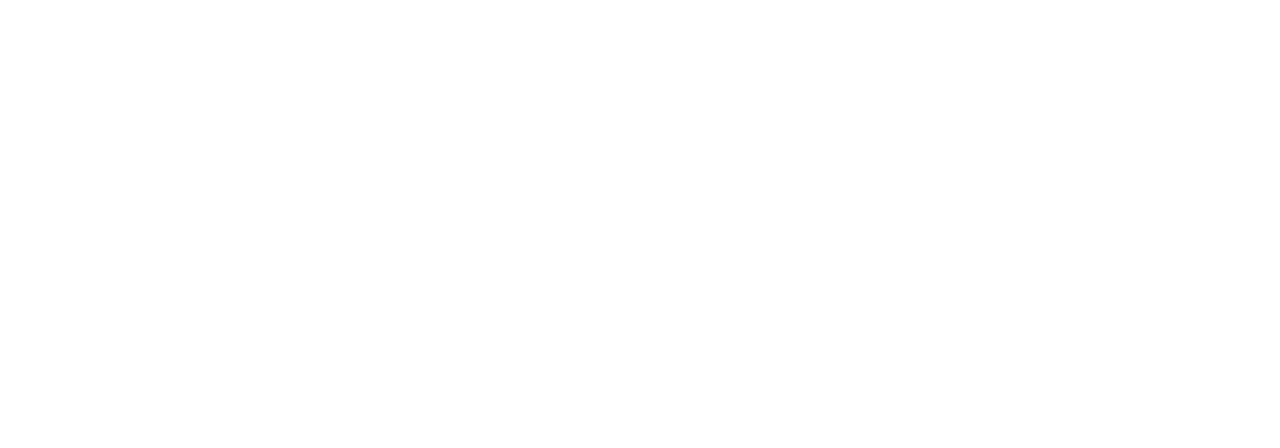
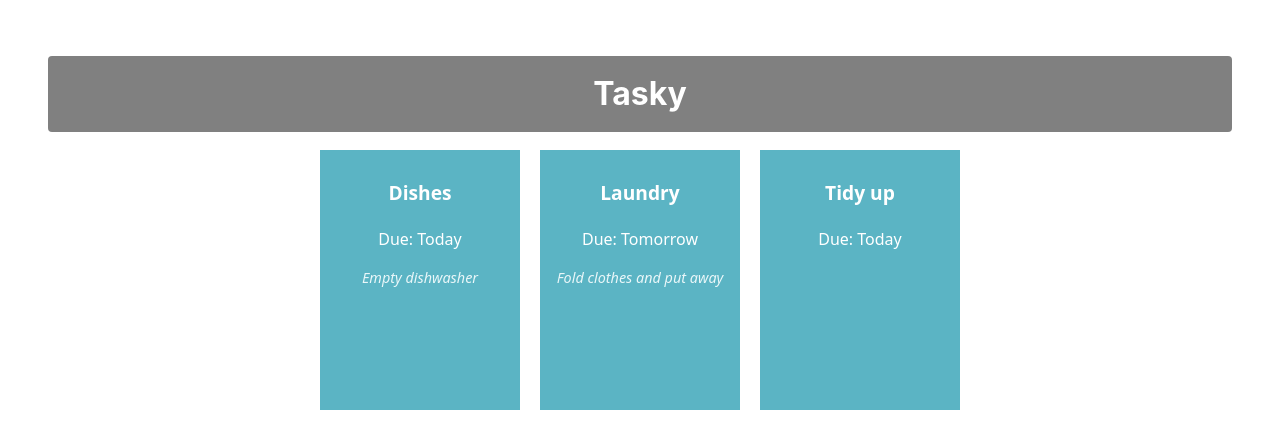
Before and after one commit to Alwin2705/react-basics-labs, a React (Vite) app in the folder tasky/: page / in a window 1280 px wide. Shown: the top 448 px of the page. Built offline with nearby package versions, Linux system fonts and the light colour scheme.

Commit message:
Added task state

```diff
--- a/tasky/src/App.jsx
+++ b/tasky/src/App.jsx
@@ -4,7 +4,7 @@
 
 
 function App() {
-  const [ taskState, setTaskState ] = useState({
+    const [ taskState, setTaskState ] = useState({
     tasks: [
       { title:"Dishes", description: "Empty dishwasher", deadline: "Today" },
       { title: "Laundry", description: "Fold clothes and put away", deadline: "Tomorrow" },
@@ -12,6 +12,15 @@
     ]
   });
 
+    return (
+    <div className="container">
+      <h1>Tasky</h1>
+      <Task title={taskState.tasks[0].title} deadline={taskState.tasks[0].deadline} description={taskState.tasks[0].description} />
+      <Task title={taskState.tasks[1].title} deadline={taskState.tasks[1].deadline} description={taskState.tasks[1].description} />
+      <Task title={taskState.tasks[2].title} deadline={taskState.tasks[2].deadline} description={taskState.tasks[2].description} />
+    </div>
+  );
+
 }
 
 export default App;
```
